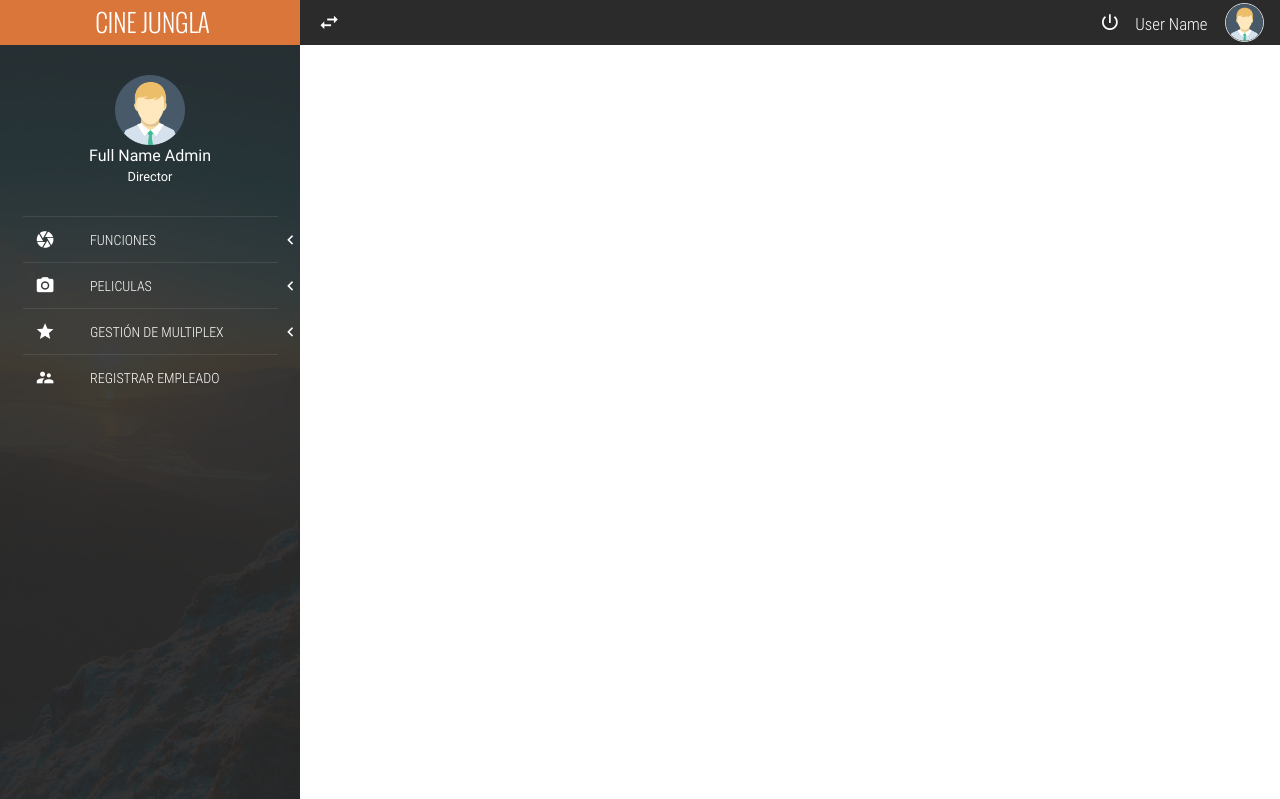
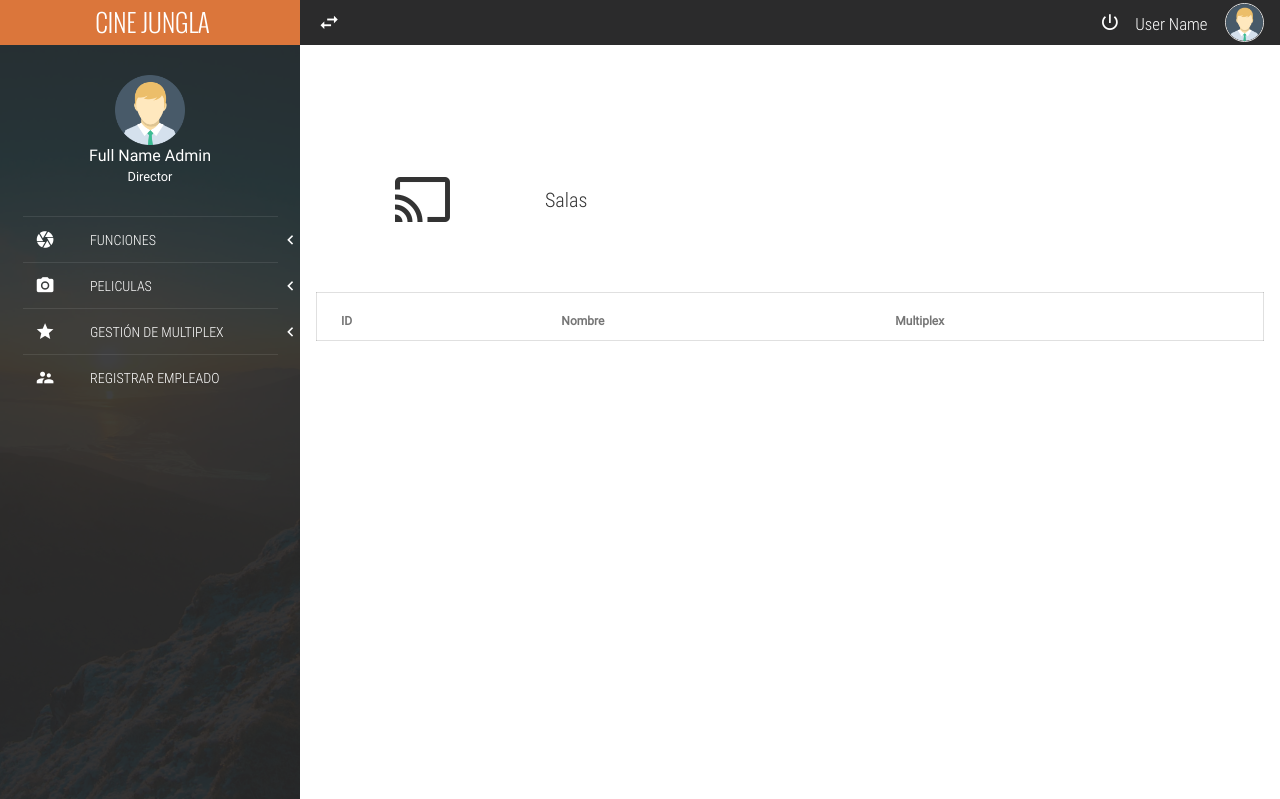
Before and after one commit to JSanchezUDSoft/CineJunglaDjango, a Django app: page /sala in a window 1280 px wide. Shown: the top 799 px of the page. Run offline with Django 3.2, Linux system fonts and the light colour scheme; data that the repository does not hold is empty; some libraries are stand-ins or nearby versions; some web fonts are replaced.

Commit message:
Registros y consultas funcionales

```diff
--- a/sistema/cinejungla/templates/menus/menu_admin.html
+++ b/sistema/cinejungla/templates/menus/menu_admin.html
@@ -185,7 +185,7 @@
 		</div>
 		<section class="full-width text-center" style="padding: 40px 0;">
 		</section>
-	</section>
     {% block contenido %}{% endblock %}
+</section>
 </body>
 </html>
--- a/sistema/cinejungla/templates/vistas/index.html
+++ b/sistema/cinejungla/templates/registration/login.html
@@ -29,13 +29,13 @@
 				<i class="zmdi zmdi-account-circle"></i>
 			</p>
 			<p class="text-center text-condensedLight">BIENVENIDO A CINE JUNGLA</p>
-			<form action="home.html">
+			<form enctype="multipart/form-data" method="post">
 				<div class="mdl-textfield mdl-js-textfield mdl-textfield--floating-label">
-				    <input class="mdl-textfield__input" type="text" id="userName">
+				    <input class="mdl-textfield__input" type="text" id="username" name="username">
 				    <label class="mdl-textfield__label" for="userName">Cedula</label>
 				</div>
 				<div class="mdl-textfield mdl-js-textfield mdl-textfield--floating-label">
-				    <input class="mdl-textfield__input" type="password" id="pass">
+				    <input class="mdl-textfield__input" type="password" id="pass" name="password">
 				    <label class="mdl-textfield__label" for="pass">Contraseña</label>
 				</div>
 				<input type="submit" class="mdl-button mdl-js-button mdl-js-ripple-effect" style="color: #3F51B5; margin: 0 auto; display: block;" value="Ingresar">
--- a/sistema/cinejungla/templates/vistas/consultar_sala.html
+++ b/sistema/cinejungla/templates/vistas/consultar_sala.html
@@ -1,6 +1,16 @@
 {% extends "menus/menu_admin.html" %}
 {% block titulo %} Consultar salas {% endblock %}
 {% block contenido %}
+<section class="full-width header-well">
+    <div class="full-width header-well-icon">
+        <i class="zmdi zmdi-cast"></i>
+    </div>
+    <div class="full-width header-well-text">
+        <p class="text-condensedLight">
+            Salas
+        </p>
+    </div>
+</section>
 <div class="full-width divider-menu-h"></div>
 <div class="mdl-grid">
     <div class="mdl-cell mdl-cell--4-col-phone mdl-cell--8-col-tablet mdl-cell--12-col-desktop">
@@ -10,14 +20,37 @@
                     <tr>
                         <th class="mdl-data-table__cell--non-numeric">ID</th>
                         <th class="mdl-data-table__cell--non-numeric">Nombre</th>
+                        <th class="mdl-data-table__cell--non-numeric">Multiplex</th>
                     </tr>
                 </thead>
                 <tbody>
-                    {% for sala in salas %}
+                    <!--{% for sala in salas %}
                     <tr>
                         <td class="mdl-data-table__cell--non-numeric">{{ sala.k_sala }}</td>
                         <td class="mdl-data-table__cell--non-numeric">{{ sala.n_sala }}</td>
+                        <td class="mdl-data-table__cell--non-numeric">{{ multiplex.n_multiplex }}</td>
                     </tr>
+                        {% for multiplex in multiplexs %}
+                            {% if multiplex.k_multiplex and sala.k_multiplex %}
+                                {{ multiplex.n_multiplex }}
+                            {% endif %}
+                            <tr>
+                                <td class="mdl-data-table__cell--non-numeric">{{ sala.k_sala }}</td>
+                                <td class="mdl-data-table__cell--non-numeric">{{ sala.n_sala }}</td>
+                                <td class="mdl-data-table__cell--non-numeric">{{ multiplex.n_multiplex }}</td>
+                            </tr>
+                        {% endfor %}
+                    {% endfor %}-->
+                    {% for sala in salas %}
+                        {% for multiplex in multiplexs %}
+                            {% if multiplex.k_multiplex == sala.k_multiplex %}
+                                <tr>
+                                    <td class="mdl-data-table__cell--non-numeric">{{ sala.k_sala }}</td>
+                                    <td class="mdl-data-table__cell--non-numeric">{{ sala.n_sala }}</td>
+                                    <td class="mdl-data-table__cell--non-numeric">{{ multiplex.n_multiplex }}</td>
+                                </tr>
+                            {% endif %}
+                        {% endfor %}
                     {% endfor %}
                 </tbody>
             </table>
--- a/sistema/cinejungla/templates/vistas/registrar_usuario.html
+++ b/sistema/cinejungla/templates/vistas/registrar_usuario.html
@@ -9,7 +9,8 @@
 				Nuevo empleado
 			</div>
 			<div class="full-width panel-content">
-				<form>
+				<form enctype="multipart/form-data" method="post">
+					{% csrf_token %}
 					<div class="mdl-grid">
 						<div class="mdl-cell mdl-cell--12-col">
 							<legend class="text-condensedLight"><i class="zmdi zmdi-border-color"></i> &nbsp; DATOS DEL EMPLEADO</legend><br>
--- a/sistema/cinejungla/urls.py
+++ b/sistema/cinejungla/urls.py
@@ -1,4 +1,4 @@
-from django.urls import path
+from django.urls import path, include
 from . import views
 
 from django.conf import settings
@@ -11,4 +11,4 @@
     path('sala', views.consultar_sala, name='consultar_sala'),
     path('sala/registrar', views.registrar_sala, name='registrar_sala'),
     path('usuario', views.registrar_usuario, name='registrar_usuario'),
-] + static(settings.MEDIA_URL, document_root=settings.MEDIA_ROOT)
+]
--- a/sistema/cinejungla/views.py
+++ b/sistema/cinejungla/views.py
@@ -1,12 +1,18 @@
 from django.shortcuts import render, redirect
+from django.contrib.auth.decorators import login_required
 from django.http import HttpResponse
 from .models import Usuario, Multiplex, Sala
 from .forms import RegistrarMultiplexForm, RegistrarUsuarioForm, RegistrarSalaForm
 
-
 # Create your views here.
 def index(request):
-    return render(request, 'vistas/index.html')
+    multiplexs = Multiplex.objects.all()
+    formulario = RegistrarSalaForm(request.POST or None, request.FILES or None)
+    if formulario.is_valid():
+        formulario.save()
+        return redirect('consultar_sala')
+    return render(request, 'vistas/registrar_sala.html', {'formulario': formulario, 'multiplexs': multiplexs})
+    #return render(request, 'vistas/registrar_multiplex.html')
 
 '''def login(request):
     datos = Usuario.objects.all()
@@ -17,27 +23,29 @@
     return render(request, 'vistas/consultar_multiplex.html', {'multiplexs': multiplex})
 
 def consultar_sala(request):
+    multiplexs = Multiplex.objects.all()
     salas = Sala.objects.all()
-    return render(request, 'vistas/consultar_sala.html', {'salas': salas})
+    return render(request, 'vistas/consultar_sala.html', {'salas': salas, 'multiplexs': multiplexs})
 
 def registrar_multiplex(request):
-    multiplexs = Multiplex.objects.all()
     formulario = RegistrarMultiplexForm(request.POST or None, request.FILES or None)
     if formulario.is_valid():
         formulario.save()
-        return redirect('registrar_multiplex')
-    return render(request, 'vistas/registrar_multiplex.html', {'formulario': formulario}, {'multiplexs': multiplexs})
+        return redirect('consultar_multiplex')
+    return render(request, 'vistas/registrar_multiplex.html', {'formulario': formulario})
 
 def registrar_sala(request):
+    multiplexs = Multiplex.objects.all()
     formulario = RegistrarSalaForm(request.POST or None, request.FILES or None)
     if formulario.is_valid():
         formulario.save()
-        return redirect('registrar_sala')
-    return render(request, 'vistas/registrar_sala.html', {'formulario': formulario})
+        return redirect('consultar_sala')
+    return render(request, 'vistas/registrar_sala.html', {'formulario': formulario}, {'multiplexs': multiplexs})
 
 def registrar_usuario(request):
+    multiplexs = Multiplex.objects.all()
     formulario = RegistrarUsuarioForm(request.POST or None, request.FILES or None)
     if formulario.is_valid():
         formulario.save()
         return redirect('registrar_usuario')
-    return render(request, 'vistas/registrar_usuario.html', {'formulario': formulario})
+    return render(request, 'vistas/registrar_usuario.html', {'formulario': formulario}, {'multiplexs': multiplexs})
--- a/sistema/sistema/urls.py
+++ b/sistema/sistema/urls.py
@@ -14,10 +14,10 @@
     2. Add a URL to urlpatterns:  path('blog/', include('blog.urls'))
 """
 from django.contrib import admin
-from django.urls import path
-from django.urls import include
+from django.urls import path, include
 
 urlpatterns = [
     path('admin/', admin.site.urls),
     path('', include('cinejungla.urls')),
+    path('accounts/', include('django.contrib.auth.urls')),
 ]
```
Also changed, not shown: sistema/cinejungla/templates/vistas/consultar_multiplex.html (+10 -1 lines), sistema/cinejungla/templates/vistas/registrar_multiplex.html (+6 -6 lines), sistema/cinejungla/templates/vistas/registrar_sala.html (+7 -3 lines).
